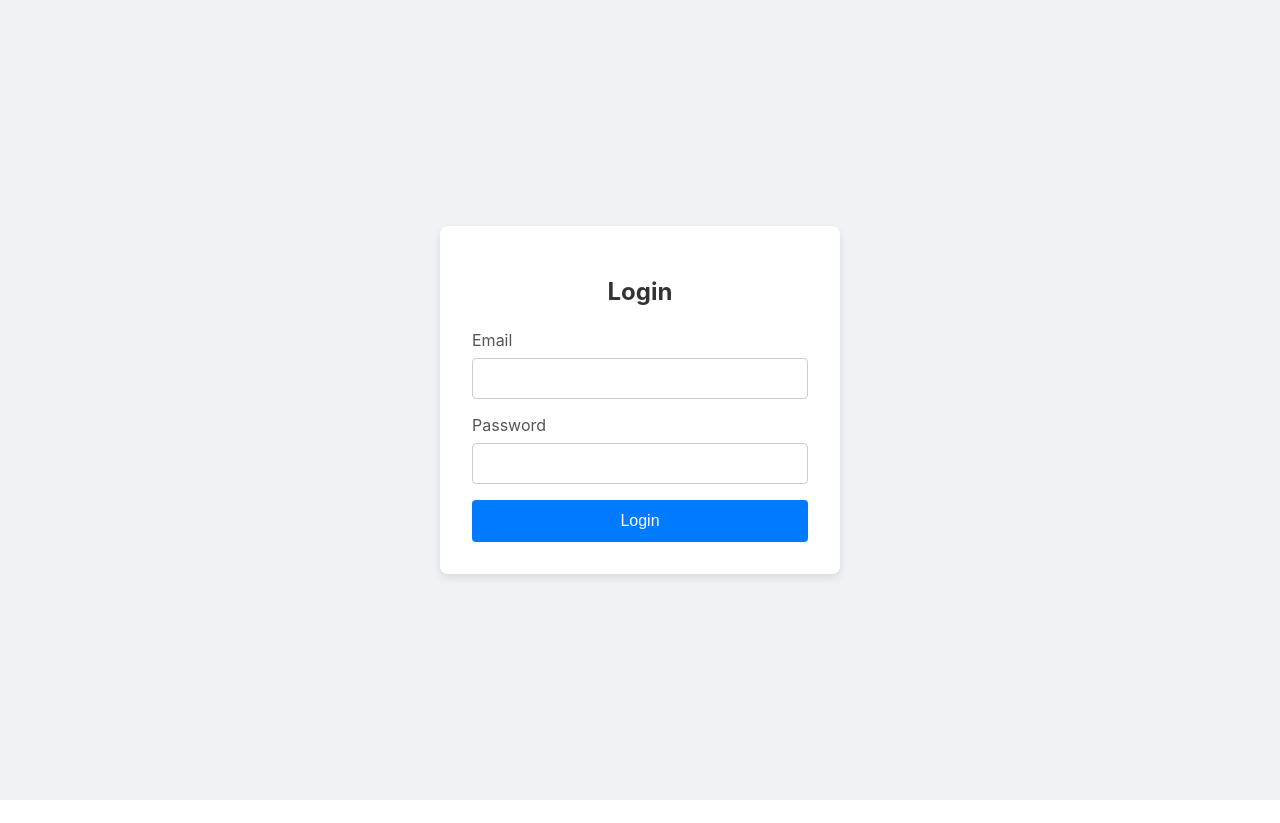
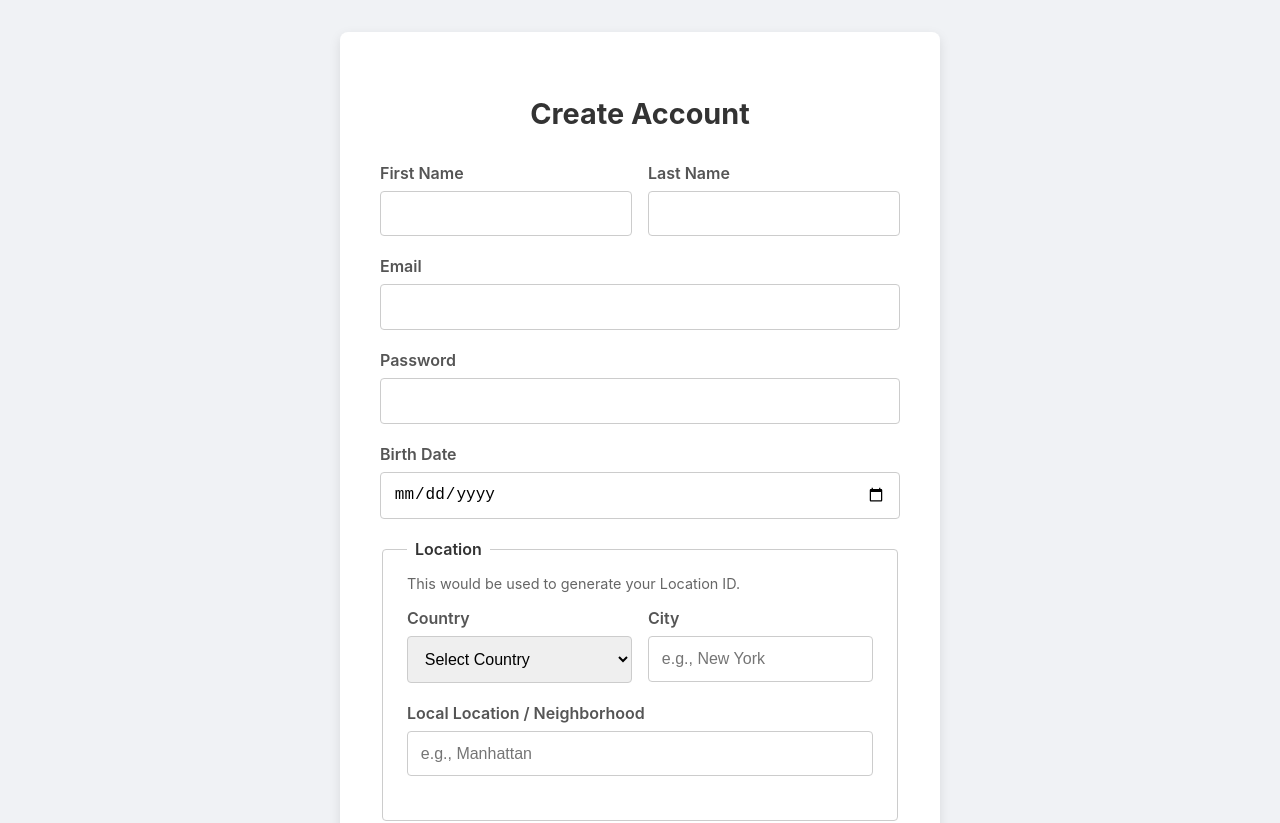
Before and after one commit to JafarMahmood123/AdminDashBoard_Hotel_Restaurant_Reservation, a React (Create React App) app: page / in a window 1280 px wide. Shown: the top 823 px of the page. Before the commit the page ends 800 px from the top, so only its background shows below. Built offline with nearby package versions, Linux system fonts and the light colour scheme.

Commit message:
Add SignUpPage

```diff
--- a/src/App.js
+++ b/src/App.js
@@ -1,10 +1,10 @@
-import React from 'react';
-import Login from './pages/LogInPages/LogInPage.js';
+import React from "react";
+import SignUpPage from "./pages/SignUpPage/SignUpPage.js"
 
 function App() {
   return (
     <div className="App">
-      <Login />
+      <SignUpPage />
     </div>
   );
 }
--- a/src/pages/LogInPages/LogInPage.js
+++ b/src/pages/LogInPage/LogInPage.js
@@ -1,10 +1,10 @@
-import React, { useState } from 'react';
-import './LogInPages.css';
-import axios from 'axios';
+import React, { useState } from "react";
+import "./LogInPages.css";
+import axios from "axios";
 
-const Login = () => {
-  const [email, setEmail] = useState('');
-  const [password, setPassword] = useState('');
+const LogInPage = () => {
+  const [email, setEmail] = useState("");
+  const [password, setPassword] = useState("");
 
   const handleEmailChange = (e) => {
     setEmail(e.target.value);
@@ -17,7 +17,9 @@ const Login = () => {
   const handleSubmit = async (e) => {
     e.preventDefault();
     //need to be checked
-    const response = await axios.get('http://localhost:5281/User/LogIn');
+    const response = await axios.get("http://localhost:5281/User/LogIn");
+
+    console.log(response);
   };
 
   return (
@@ -50,4 +52,4 @@ const Login = () => {
   );
 };
 
-export default Login;
+export default LogInPage;
--- /dev/null
+++ b/src/pages/SignUpPage/SignUpPage.css
@@ -0,0 +1,115 @@
+.signup-container {
+    display: flex;
+    justify-content: center;
+    align-items: center;
+    padding: 2rem 1rem;
+    background-color: #f0f2f5;
+    min-height: 100vh;
+}
+
+.signup-form {
+    background: white;
+    padding: 2.5rem;
+    border-radius: 8px;
+    box-shadow: 0 4px 12px rgba(0, 0, 0, 0.1);
+    width: 100%;
+    max-width: 600px;
+    box-sizing: border-box;
+}
+
+.signup-form h2 {
+    margin-bottom: 2rem;
+    text-align: center;
+    color: #333;
+    font-size: 1.8rem;
+}
+
+.form-row {
+    display: flex;
+    gap: 1rem;
+    width: 100%;
+}
+
+.form-row .input-group {
+    width: 100%;
+    /* Each input group takes up half the space */
+}
+
+.input-group {
+    margin-bottom: 1.25rem;
+}
+
+.input-group label {
+    display: block;
+    margin-bottom: 0.5rem;
+    color: #555;
+    font-weight: 600;
+}
+
+.input-group input,
+.input-group select {
+    width: 100%;
+    padding: 0.8rem;
+    border: 1px solid #ccc;
+    border-radius: 4px;
+    box-sizing: border-box;
+    font-size: 1rem;
+}
+
+.input-group input:focus,
+.input-group select:focus {
+    outline: none;
+    border-color: #007bff;
+    box-shadow: 0 0 0 2px rgba(0, 123, 255, 0.25);
+}
+
+.location-fieldset {
+    border: 1px solid #ccc;
+    border-radius: 4px;
+    padding: 1.5rem;
+    margin-top: 1rem;
+    margin-bottom: 1.5rem;
+}
+
+.location-fieldset legend {
+    padding: 0 0.5rem;
+    font-weight: 600;
+    color: #333;
+}
+
+.location-fieldset p {
+    font-size: 0.9rem;
+    color: #666;
+    margin-top: -0.5rem;
+    margin-bottom: 1rem;
+}
+
+
+button {
+    width: 100%;
+    padding: 0.85rem;
+    border: none;
+    border-radius: 4px;
+    background-color: #28a745;
+    color: white;
+    font-size: 1.1rem;
+    font-weight: bold;
+    cursor: pointer;
+    transition: background-color 0.3s ease;
+}
+
+button:hover {
+    background-color: #218838;
+}
+
+/* Responsive Design */
+@media (max-width: 640px) {
+    .signup-form {
+        padding: 1.5rem;
+    }
+
+    .form-row {
+        flex-direction: column;
+        gap: 0;
+    }
+}
--- /dev/null
+++ b/src/pages/SignUpPage/SignUpPage.js
@@ -0,0 +1,163 @@
+import React, { useState } from "react";
+import "./SignUpPage.css";
+
+const SignUpPage = () => {
+  const [formData, setFormData] = useState({
+    firstName: "",
+    lastName: "",
+    email: "",
+    password: "",
+    birthDate: "",
+    country: "",
+    city: "",
+    localLocation: "",
+  });
+
+  const handleChange = (e) => {
+    const { name, value } = e.target;
+    setFormData({
+      ...formData,
+      [name]: value,
+    });
+  };
+
+  const handleSubmit = (e) => {
+    e.preventDefault();
+    // In a real application, you would combine country, city, and localLocation
+    // to find a corresponding LocationId (Guid) from your backend.
+    // For this example, we'll just log the collected data.
+    console.log("Form Data Submitted:", {
+      FirstName: formData.firstName,
+      LastName: formData.lastName,
+      Email: formData.email,
+      Password: formData.password,
+      BirthDate: formData.birthDate,
+      Location: {
+        Country: formData.country,
+        City: formData.city,
+        LocalLocation: formData.localLocation,
+      },
+    });
+    // Here you would typically send the data to your server.
+  };
+
+  return (
+    <div className="signup-container">
+      <form className="signup-form" onSubmit={handleSubmit}>
+        <h2>Create Account</h2>
+
+        <div className="form-row">
+          <div className="input-group">
+            <label htmlFor="firstName">First Name</label>
+            <input
+              type="text"
+              id="firstName"
+              name="firstName"
+              value={formData.firstName}
+              onChange={handleChange}
+              required
+            />
+          </div>
+          <div className="input-group">
+            <label htmlFor="lastName">Last Name</label>
+            <input
+              type="text"
+              id="lastName"
+              name="lastName"
+              value={formData.lastName}
+              onChange={handleChange}
+              required
+            />
+          </div>
+        </div>
+
+        <div className="input-group">
+          <label htmlFor="email">Email</label>
+          <input
+            type="email"
+            id="email"
+            name="email"
+            value={formData.email}
+            onChange={handleChange}
+            required
+          />
+        </div>
+
+        <div className="input-group">
+          <label htmlFor="password">Password</label>
+          <input
+            type="password"
+            id="password"
+            name="password"
+            value={formData.password}
+            onChange={handleChange}
+            required
+          />
+        </div>
+
+        <div className="input-group">
+          <label htmlFor="birthDate">Birth Date</label>
+          <input
+            type="date"
+            id="birthDate"
+            name="birthDate"
+            value={formData.birthDate}
+            onChange={handleChange}
+            required
+          />
+        </div>
+
+        <fieldset className="location-fieldset">
+          <legend>Location</legend>
+          <p>This would be used to generate your Location ID.</p>
+          <div className="form-row">
+            <div className="input-group">
+              <label htmlFor="country">Country</label>
+              <select
+                id="country"
+                name="country"
+                value={formData.country}
+                onChange={handleChange}
+                required
+              >
+                <option value="">Select Country</option>
+                {/* In a real app, this list would be dynamic */}
+                <option value="USA">United States</option>
+                <option value="Canada">Canada</option>
+                <option value="UK">United Kingdom</option>
+              </select>
+            </div>
+            <div className="input-group">
+              <label htmlFor="city">City</label>
+              <input
+                type="text"
+                id="city"
+                name="city"
+                value={formData.city}
+                onChange={handleChange}
+                required
+                placeholder="e.g., New York"
+              />
+            </div>
+          </div>
+          <div className="input-group">
+            <label htmlFor="localLocation">Local Location / Neighborhood</label>
+            <input
+              type="text"
+              id="localLocation"
+              name="localLocation"
+              value={formData.localLocation}
+              onChange={handleChange}
+              required
+              placeholder="e.g., Manhattan"
+            />
+          </div>
+        </fieldset>
+
+        <button type="submit">Sign Up</button>
+      </form>
+    </div>
+  );
+};
+
+export default SignUpPage;
```
Also changed, not shown: src/pages/LogInPage/LogInPages.css (renamed from src/pages/LogInPages/LogInPages.css).
